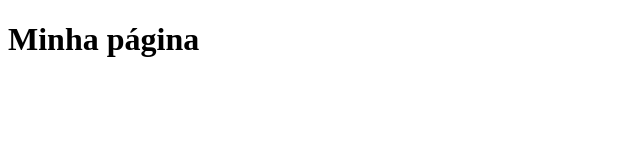
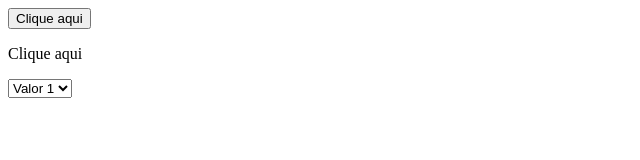
Before and after one commit to luizfelipecirqueira/aula_javascript, a plain HTML site: page index.html in a window 1280 px wide. Shown: the whole page, without its empty margins (0-640 px from the left). Drawn offline with Linux system fonts and the light colour scheme.

Commit message:
Alterações no html
Commit de alterações no arquivo html. Manipulação de elementos com js.

```diff
--- a/index.html
+++ b/index.html
@@ -5,7 +5,14 @@
         <meta charset="utf-8">
         <script type="text/javascript" src="js/main.js"></script>
     </head>
-    <body>
-        <h1>Minha página</h1>
+    <body onload="load()">
+        <button type="button" onclick="button()">Clique aqui</button>
+        <p id="agradecimento" onclick="redirecionar()"></p>
+        <p id="trocar" onclick="trocar()">Clique aqui</p>
+        <select onchange="funcaochange(this)">
+            <option value="1">Valor 1</option>
+            <option value="2">Valor 2</option>
+            <option value="3">Valor 3</option>
+        </select>
     </body>
 </html>
```
